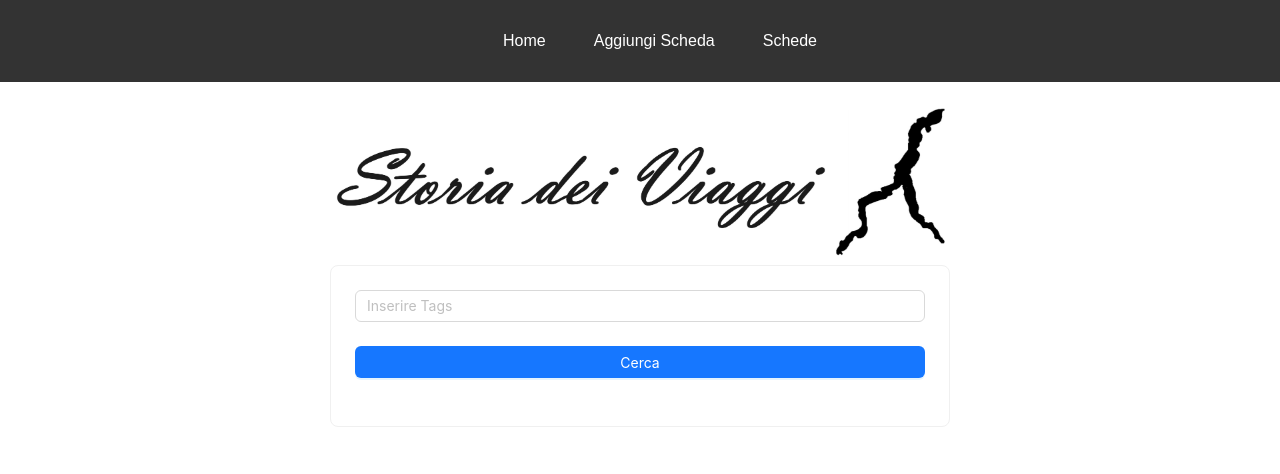
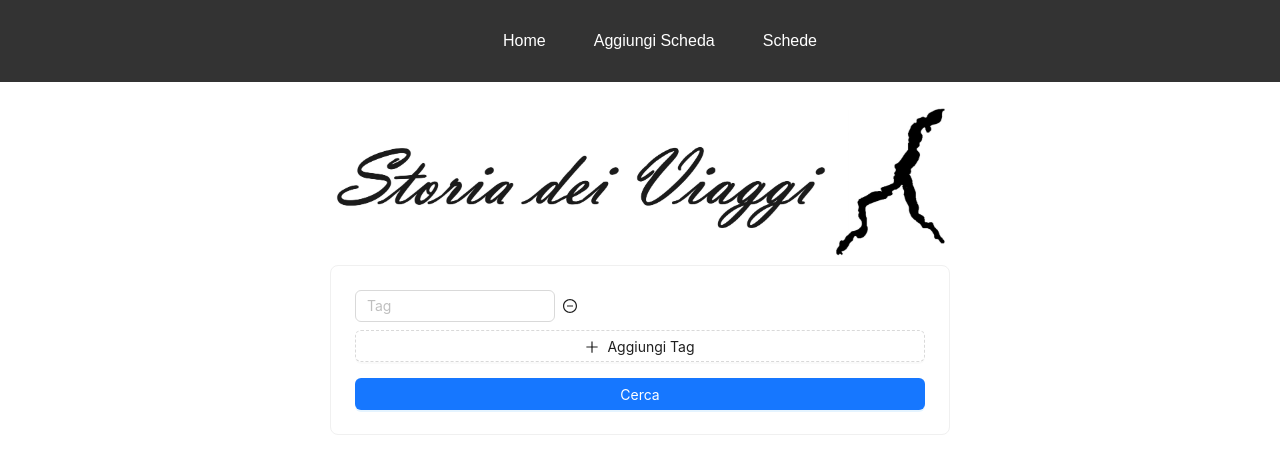
Before and after one commit to MikeV5/stage-viaggi-website, a React (Create React App) app: page / in a window 1280 px wide. Shown: the top 474 px of the page. Built offline with nearby package versions, Linux system fonts and the light colour scheme; what @react-pdf/renderer would draw is missing.

Commit message:
ricerca per frase

```diff
--- a/src/components/Content.js
+++ b/src/components/Content.js
@@ -1,21 +1,33 @@
 import { useState } from 'react';
 import { Link } from 'react-router-dom';
-import { Row, Col, Card, Form, Button, Input, Alert, Typography } from "antd";
+import { Row, Col, Card, Button, Input, Alert, Space } from "antd";
+import { MinusCircleOutlined, PlusOutlined } from '@ant-design/icons';
 import { db } from './firebase';
 import { ref, get } from 'firebase/database';
 import logo from '../styles/logo_sito.jpg';  // Importa il logo
 
-const { Title } = Typography;
-
 const Content = () => {
     const [cercato, setCercato] = useState(false);
     const [schede, setSchede] = useState([]);
-    const [form] = Form.useForm();
+    const [tags, setTags] = useState(['']);
 
-    const handleSubmit = (values) => {
-        let { tags } = values;
-        tags = tags.toLowerCase(); // Converti le chiavi di ricerca in minuscolo
-        const chiaviCercate = tags.split(" ").filter((val) => val);
+    const handleAddTag = () => {
+        setTags([...tags, '']);
+    };
+
+    const handleRemoveTag = (index) => {
+        const newTags = tags.filter((_, i) => i !== index);
+        setTags(newTags);
+    };
+
+    const handleTagChange = (index, event) => {
+        const newTags = [...tags];
+        newTags[index] = event.target.value;
+        setTags(newTags);
+    };
+
+    const handleSubmit = () => {
+        const chiaviCercate = tags.map(tag => tag.toLowerCase()).filter(tag => tag);
 
         const schedeRef = ref(db, 'schede');
         get(schedeRef)
@@ -46,7 +58,7 @@ const Content = () => {
             .catch((error) => {
                 console.error("Errore nel recupero delle schede:", error);
             });
-    }
+    };
 
     return (
         <>
@@ -56,39 +68,32 @@ const Content = () => {
                     <img src={logo} alt="Logo del sito" style={{ maxWidth: '100%', height: 'auto' }} />
                 </div>
                 <Card>
-                    <Form
-                        form={form}
-                        onFinish={handleSubmit}
-                        autoComplete="off"
-                        layout="vertical"
-                    >
-                        <Form.Item
-                            label=""
-                            name="tags"
-                            rules={[
-                                {
-                                    required: true,
-                                    whitespace: true,
-                                    message: 'Inserire chiave di ricerca!',
-                                },
-                            ]}
-                        >
-                            <Input
-                                placeholder="Inserire Tags"/>
-                        </Form.Item>
-                        <Form.Item>
-                            <Button type="primary" block onClick={(e) => {
-                                form.submit(e);
-                            }}>
-                                Cerca
-                            </Button>
-                        </Form.Item>
-                    </Form>
+                    <div style={{ marginBottom: 16 }}>
+                        <div style={{ display: 'flex', flexWrap: 'wrap', gap: '8px' }}>
+                            {tags.map((tag, index) => (
+                                <Space key={index} style={{ display: 'flex', marginBottom: 8 }} align="baseline">
+                                    <Input
+                                        placeholder="Tag"
+                                        value={tag}
+                                        onChange={(e) => handleTagChange(index, e)}
+                                        style={{ width: '200px' }}  // Puoi modificare la larghezza in base alle tue esigenze
+                                    />
+                                    <MinusCircleOutlined onClick={() => handleRemoveTag(index)} />
+                                </Space>
+                            ))}
+                        </div>
+                        <Button type="dashed" onClick={handleAddTag} block icon={<PlusOutlined />}>
+                            Aggiungi Tag
+                        </Button>
+                    </div>
+                    <Button type="primary" block onClick={handleSubmit}>
+                        Cerca
+                    </Button>
                 </Card>
             </Col>
         </Row>
         {cercato &&
-        <Row justify="center" style={{ marginTop: 16}}>
+        <Row justify="center" style={{ marginTop: 16 }}>
             <Col xs={24} md={12}>
                 {!schede.length
                 ?
@@ -137,7 +142,7 @@ const Content = () => {
             }
         `}</style>
         </>
-    )
+    );
 };
 
 export default Content;
```
